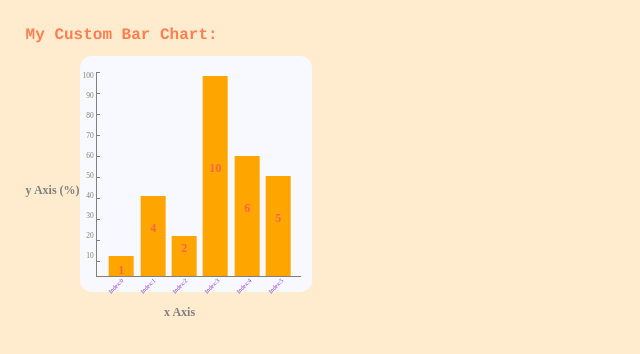
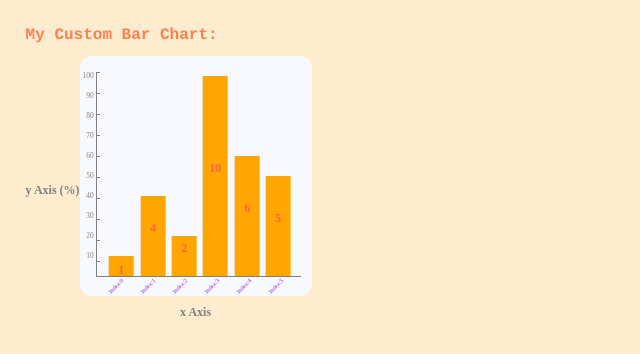
Before and after one commit to jo-wood/prep-course-stretch-project, a website: page main/index.html in a window 1280 px wide. Shown: the full height of the page, 0-640 px from the left. Drawn offline with nearby package versions, Linux system fonts and the light colour scheme.

Commit message:
save custom chart working unit test

```diff
--- a/main/app.js
+++ b/main/app.js
@@ -115,7 +115,7 @@ function axesSetup(datas, option, chartRoot){
 /**x axis labels **/
 
     //add x axis title after yaxis and chart have been wrapped
-    $('.chart-wrapper').append("<h2 id='xaxis'>x Axis</h2>");
+    $('#root').append("<h2 id='xaxis'>x Axis</h2>");
     $('.with-y').wrapAll("<div class='chartWithY'></div>");
 
     let yaxisCentered = ($('#yaxis')[0].offsetHeight) / 2;
@@ -209,8 +209,8 @@ function drawBarChart(dataSet, options, element){
   customize(options);
 
   /* add x and y axes relative to added chart */
-  chartHeight = $('#chart').css('height');
-  chartHeight = parseInt(chartHeight.replace(/[^0-9.,]+/, ''));
+ chartHeight = $('#chart').css('height');
+ chartHeight = parseInt(chartHeight.replace(/[^0-9.,]+/, ''));
 
   axesSetup(dataSet, options, element);
 
@@ -231,7 +231,7 @@ let custom = {
       width: 200,
       height: 200,
       axesX: "BlueViolet",
-      axesY: 20
+      axesY: null
     },
   bars: {
       barColor: "orange",
--- a/main/styles.css
+++ b/main/styles.css
@@ -10,9 +10,8 @@ body{
 }
 
 div#root{
-  width:84%;
-  height:100%;
-  padding: 8% 8% 10% 8%;
+
+  padding: 8% 8% 12% 8%;
   background: #F8F8FF;
   border-radius: 5%;
   margin:0;
@@ -64,7 +63,7 @@ h1 {
 }
 
 .chart-wrapper {
-
+  max-width:90%;
 }
 
 /***********  axes styles:  ************/
@@ -111,4 +110,6 @@ ul {
   padding-left:1%;
   font-size: 93%;
   width:6%;
+  margin:0;
+  margin-right: -8;
 }
```
